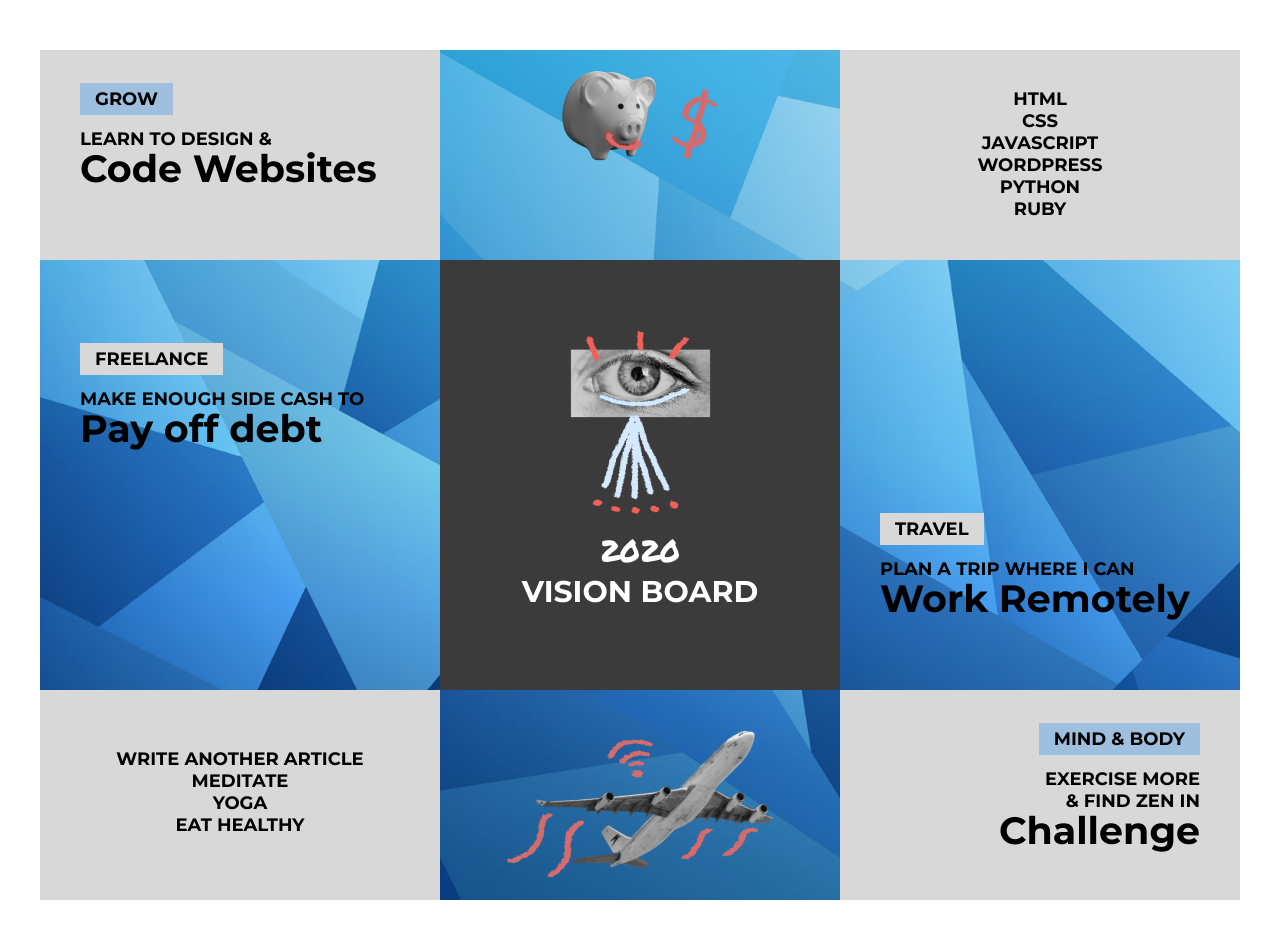
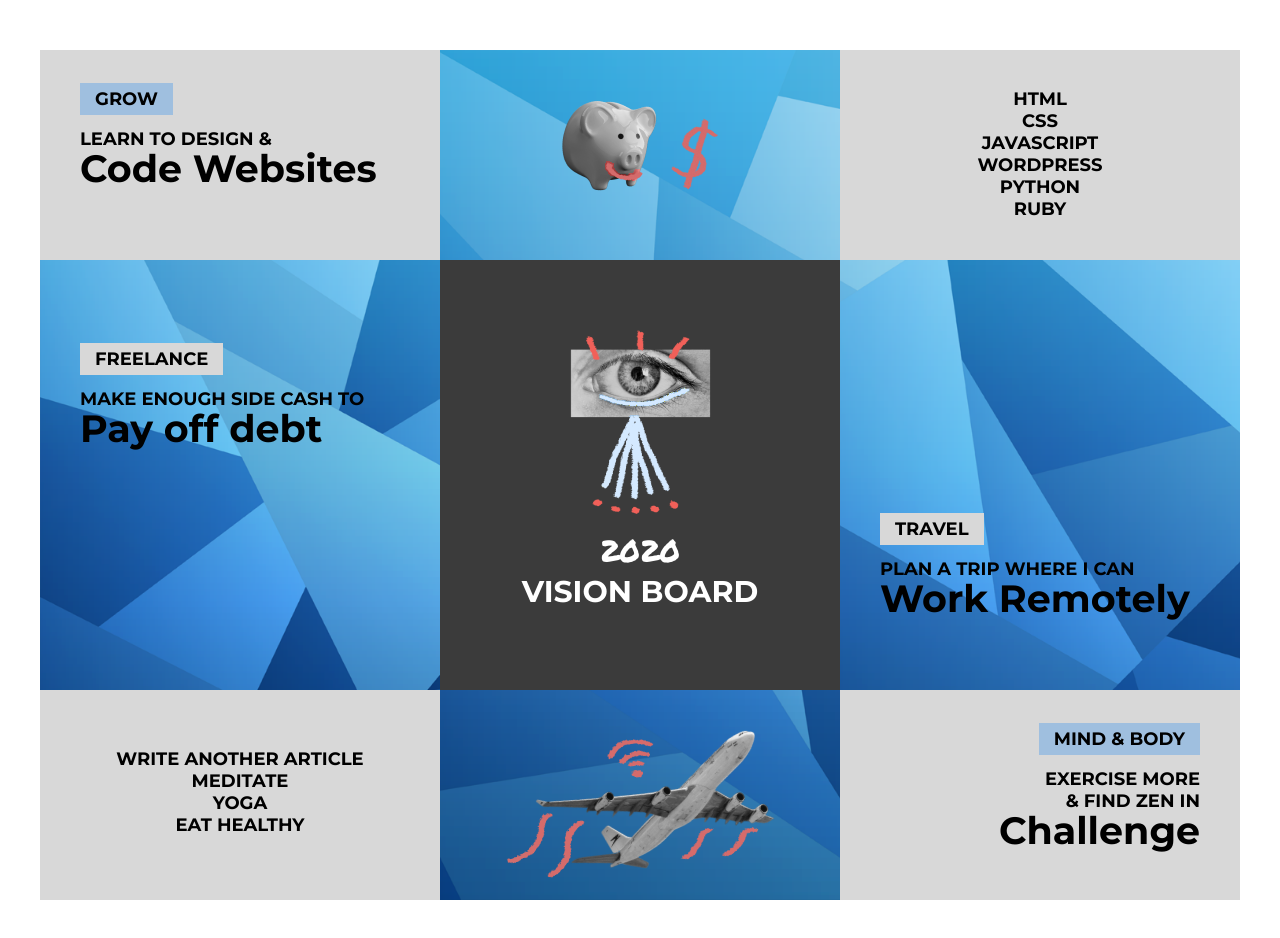
Before and after one commit to a-bradford/101-vision-board, a plain HTML site: page index.html in a window 1280 px wide. Drawn offline with Linux system fonts and the light colour scheme.

Commit message:
Adjusted height of piggy

```diff
--- a/css/main.css
+++ b/css/main.css
@@ -43,8 +43,8 @@
 	padding-top: 240px;
 }
 
-.small-bloxk .center {
-	padding-top: 50px:;
+.top-spacing{
+	padding-top: 50px;
 }
 
 /****** Content Style ******/
--- a/index.html
+++ b/index.html
@@ -13,7 +13,7 @@
 			<p><span class="highlight-1">Grow</span></p>
 			<p>Learn to Design &amp;<br><strong>Code Websites</strong></p>
 		</div>
-		<div class="block small-block center">
+		<div class="block small-block center top-spacing">
 			<img src="img/piggy.png" alt="piggy bank">
 		</div>
 		<div class="block small-block center light-bg">
```
